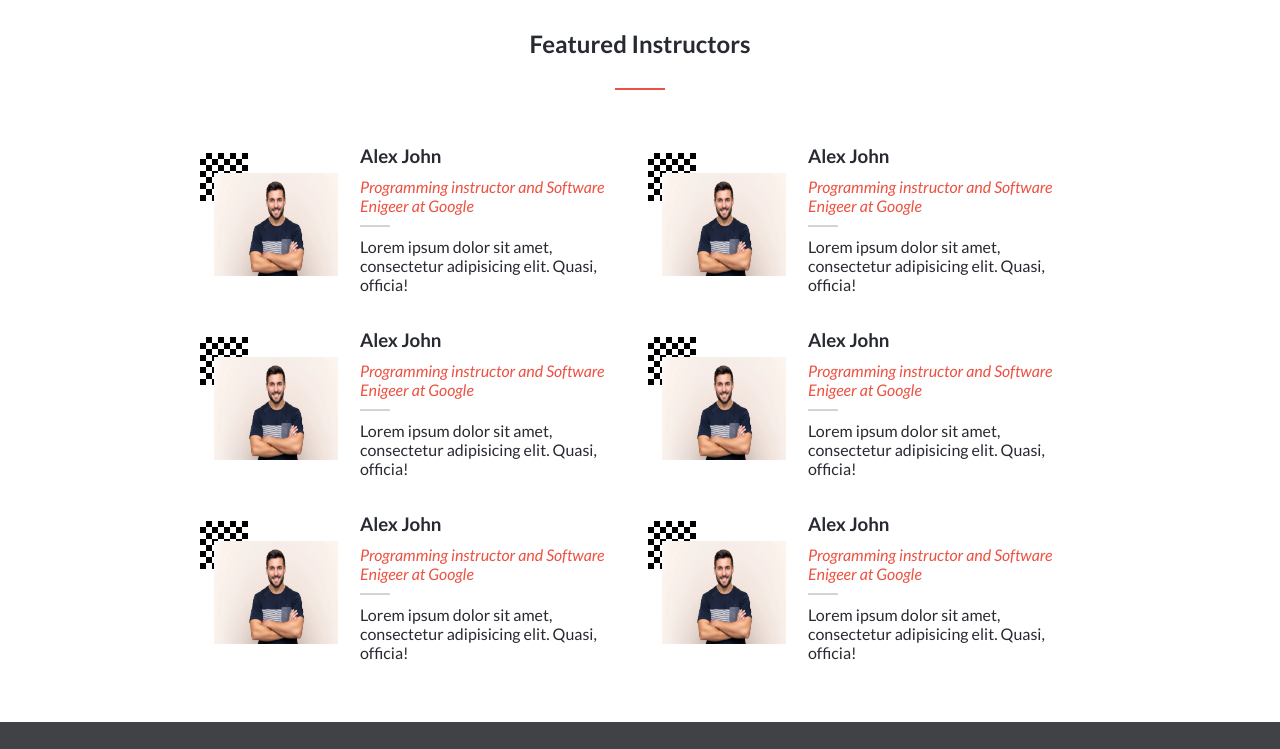
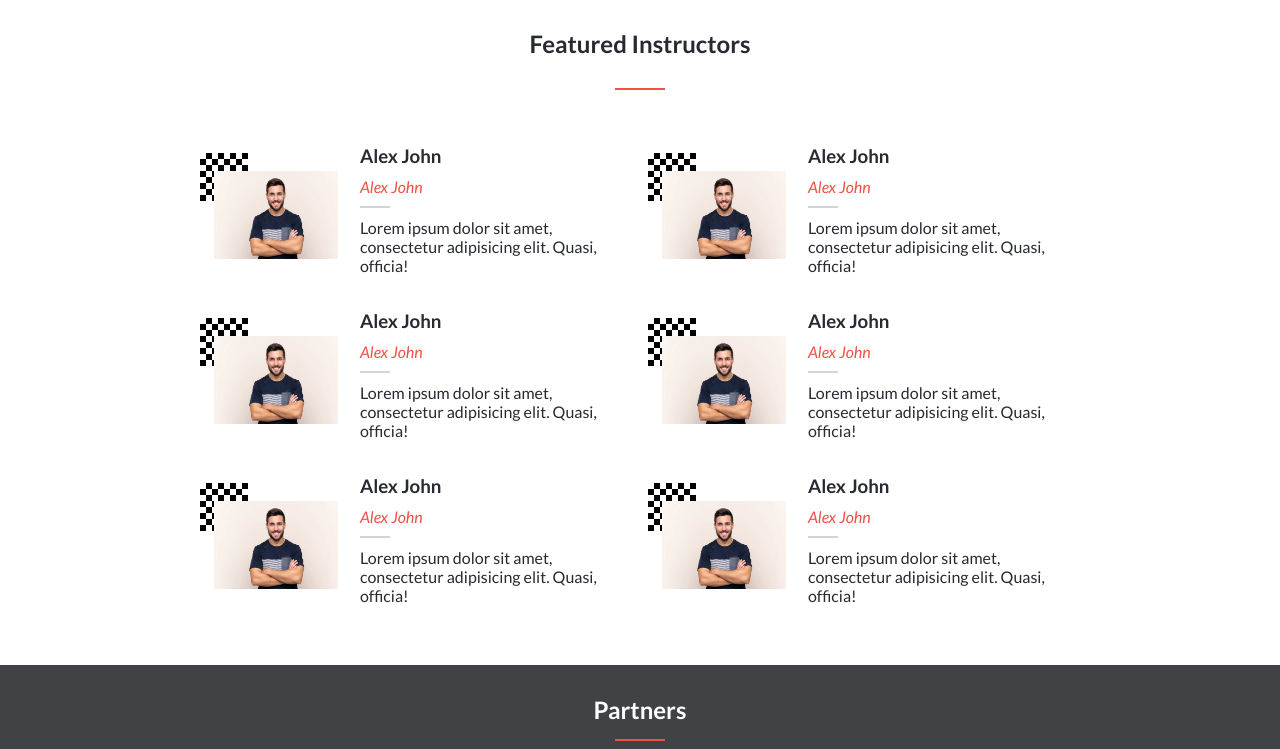
Before and after one commit to AHP15/web-dev-course, a website: page index.html in a window 1280 px wide. Shown: the part 1550-2299 px from the top of the page. Drawn offline with Linux system fonts and the light colour scheme.

Commit message:
Implement the section 'Featured instructors' with dynamic HTML

```diff
--- a/index.html
+++ b/index.html
@@ -9,6 +9,7 @@
     <link rel="stylesheet" href="./styles/main.css" />
     <link rel="stylesheet" href="./styles/footer.css" />
     <script src="./scripts/header.js" type="module"></script>
+    <script src="./scripts/instructors.js" type="module"></script>
     <title>Home</title>
 </head>
 <body>
@@ -136,109 +137,7 @@
             <h2>Featured Instructors</h2>
             <div class="line"></div>
 
-            <div class="instructurs-container">
-                <div class="instructor-item">
-                    <div class="instructor-image">
-                        <img src="./media/teacher.webp" alt="dina" />
-                    </div>
-
-                    <div class="instructor-desc">
-                        <h3 class="instructor-name">Alex John</h3>
-                        <i class="instructor-title">
-                            Programming instructor and Software Enigeer at Google
-                        </i>
-                        <div class="item-line"></div>
-                        <p>
-                            Lorem ipsum dolor sit amet, consectetur adipisicing elit. Quasi, officia!
-                        </p>
-                    </div>
-                </div>
-
-                <div class="instructor-item">
-                    <div class="instructor-image">
-                        <img src="./media/teacher.webp" alt="dina" />
-                    </div>
-
-                    <div class="instructor-desc">
-                        <h3 class="instructor-name">Alex John</h3>
-                        <i class="instructor-title">
-                            Programming instructor and Software Enigeer at Google
-                        </i>
-                        <div class="item-line"></div>
-                        <p>
-                            Lorem ipsum dolor sit amet, consectetur adipisicing elit. Quasi, officia!
-                        </p>
-                    </div>
-                </div>
-
-                <div class="instructor-item">
-                    <div class="instructor-image">
-                        <img src="./media/teacher.webp" alt="dina" />
-                    </div>
-
-                    <div class="instructor-desc">
-                        <h3 class="instructor-name">Alex John</h3>
-                        <i class="instructor-title">
-                            Programming instructor and Software Enigeer at Google
-                        </i>
-                        <div class="item-line"></div>
-                        <p>
-                            Lorem ipsum dolor sit amet, consectetur adipisicing elit. Quasi, officia!
-                        </p>
-                    </div>
-                </div>
-
-                <div class="instructor-item">
-                    <div class="instructor-image">
-                        <img src="./media/teacher.webp" alt="dina" />
-                    </div>
-
-                    <div class="instructor-desc">
-                        <h3 class="instructor-name">Alex John</h3>
-                        <i class="instructor-title">
-                            Programming instructor and Software Enigeer at Google
-                        </i>
-                        <div class="item-line"></div>
-                        <p>
-                            Lorem ipsum dolor sit amet, consectetur adipisicing elit. Quasi, officia!
-                        </p>
-                    </div>
-                </div>
-
-                <div class="instructor-item">
-                    <div class="instructor-image">
-                        <img src="./media/teacher.webp" alt="dina" />
-                    </div>
-
-                    <div class="instructor-desc">
-                        <h3 class="instructor-name">Alex John</h3>
-                        <i class="instructor-title">
-                            Programming instructor and Software Enigeer at Google
-                        </i>
-                        <div class="item-line"></div>
-                        <p>
-                            Lorem ipsum dolor sit amet, consectetur adipisicing elit. Quasi, officia!
-                        </p>
-                    </div>
-                </div>
-
-                <div class="instructor-item">
-                    <div class="instructor-image">
-                        <img src="./media/teacher.webp" alt="dina" />
-                    </div>
-
-                    <div class="instructor-desc">
-                        <h3 class="instructor-name">Alex John</h3>
-                        <i class="instructor-title">
-                            Programming instructor and Software Enigeer at Google
-                        </i>
-                        <div class="item-line"></div>
-                        <p>
-                            Lorem ipsum dolor sit amet, consectetur adipisicing elit. Quasi, officia!
-                        </p>
-                    </div>
-                </div>
-            </div>
+            <div class="instructurs-container"></div>
             <p class="more">MORE</p>
 
         </section>
--- /dev/null
+++ b/scripts/instructors.js
@@ -0,0 +1,85 @@
+const instructors = [
+  {
+    name: 'Alex John',
+    title: 'Programming instructor and Software Enigeer at Google',
+    overview: 'Lorem ipsum dolor sit amet, consectetur adipisicing elit. Quasi, officia!',
+    avatar: {
+      src: './media/teacher.webp',
+      alt: 'Alex John',
+    },
+  },
+  {
+    name: 'Alex John',
+    title: 'Programming instructor and Software Enigeer at Google',
+    overview: 'Lorem ipsum dolor sit amet, consectetur adipisicing elit. Quasi, officia!',
+    avatar: {
+      src: './media/teacher.webp',
+      alt: 'Alex John',
+    },
+  },
+  {
+    name: 'Alex John',
+    title: 'Programming instructor and Software Enigeer at Google',
+    overview: 'Lorem ipsum dolor sit amet, consectetur adipisicing elit. Quasi, officia!',
+    avatar: {
+      src: './media/teacher.webp',
+      alt: 'Alex John',
+    },
+  },
+  {
+    name: 'Alex John',
+    title: 'Programming instructor and Software Enigeer at Google',
+    overview: 'Lorem ipsum dolor sit amet, consectetur adipisicing elit. Quasi, officia!',
+    avatar: {
+      src: './media/teacher.webp',
+      alt: 'Alex John',
+    },
+  },
+  {
+    name: 'Alex John',
+    title: 'Programming instructor and Software Enigeer at Google',
+    overview: 'Lorem ipsum dolor sit amet, consectetur adipisicing elit. Quasi, officia!',
+    avatar: {
+      src: './media/teacher.webp',
+      alt: 'Alex John',
+    },
+  },
+  {
+    name: 'Alex John',
+    title: 'Programming instructor and Software Enigeer at Google',
+    overview: 'Lorem ipsum dolor sit amet, consectetur adipisicing elit. Quasi, officia!',
+    avatar: {
+      src: './media/teacher.webp',
+      alt: 'Alex John',
+    },
+  },
+];
+
+function generateInstructurItem(instructor) {
+  return `
+  <div class="instructor-item">
+  <div class="instructor-image">
+      <img src=${instructor.avatar.src} alt=${instructor.avatar.alt} />
+  </div>
+
+  <div class="instructor-desc">
+      <h3 class="instructor-name">${instructor.name}</h3>
+      <i class="instructor-title">
+        ${instructor.name}
+      </i>
+      <div class="item-line"></div>
+      <p>
+       ${instructor.overview}
+      </p>
+  </div>
+</div>
+  `;
+}
+
+window.onload = () => {
+  const instructorsContainer = document.querySelector('.instructurs-container');
+  instructors.forEach((instru) => {
+    const item = generateInstructurItem(instru);
+    instructorsContainer.insertAdjacentHTML('beforeend', item);
+  });
+};
```
